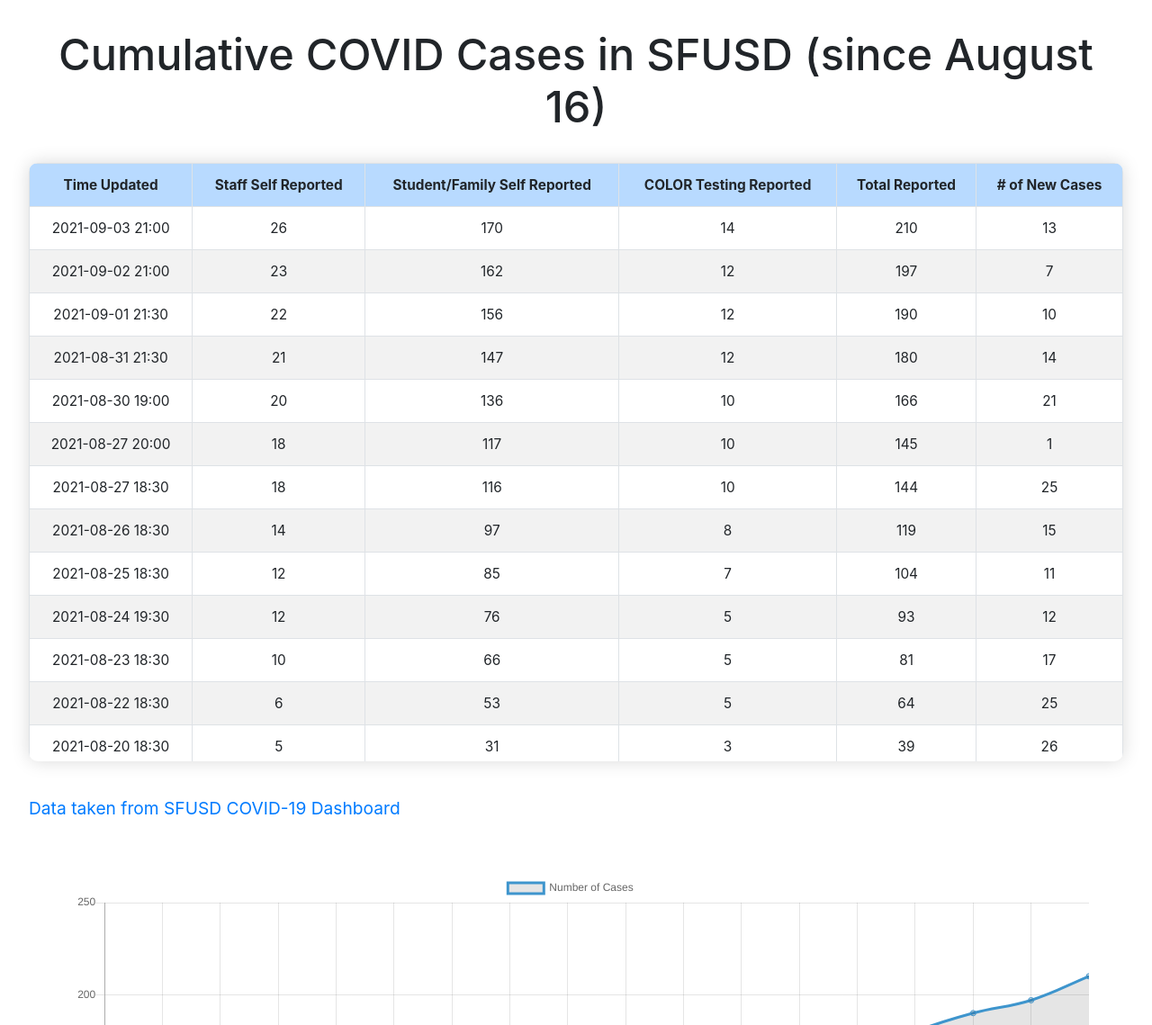
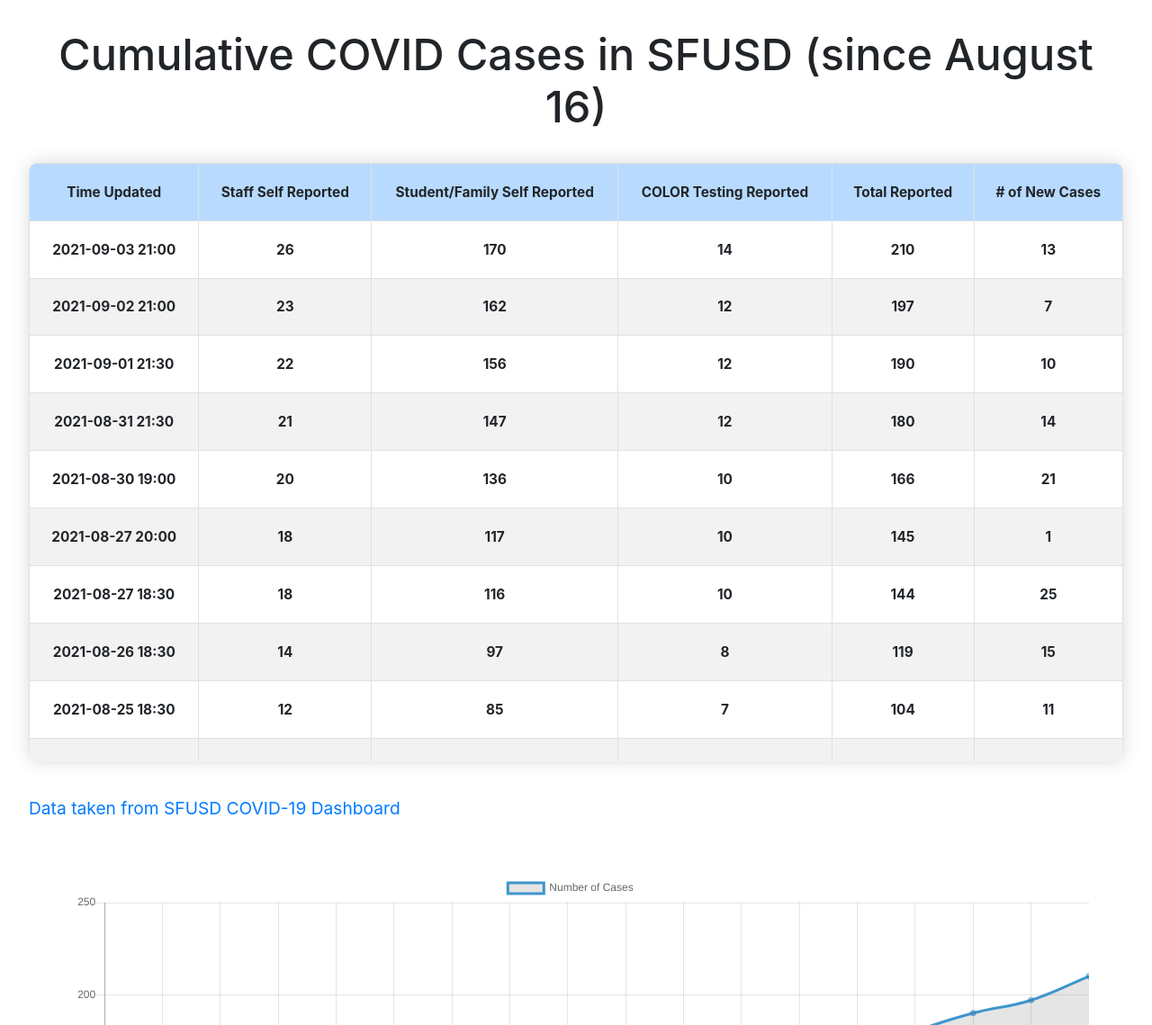
Before and after one commit to angela139/sfusdcovidtracker, a Flask app: page / in a window 1280 px wide. Shown: the top 1139 px of the page at 90% size. Run offline with Flask 2, Linux system fonts and the light colour scheme; some libraries are stand-ins or nearby versions.

Commit message:
Changed padding of table cells

```diff
--- a/static/styles.css
+++ b/static/styles.css
@@ -19,6 +19,11 @@ a {
     border-radius: 10px;
     box-shadow: 0 0 20px rgba(0, 0, 0, 0.15);
     font-size: 1.2vw;
+    font-weight: bold;
+}
+
+.table td, .table th {
+    padding: 1.5vh;
 }
 
 .style-table::-webkit-scrollbar {
```
